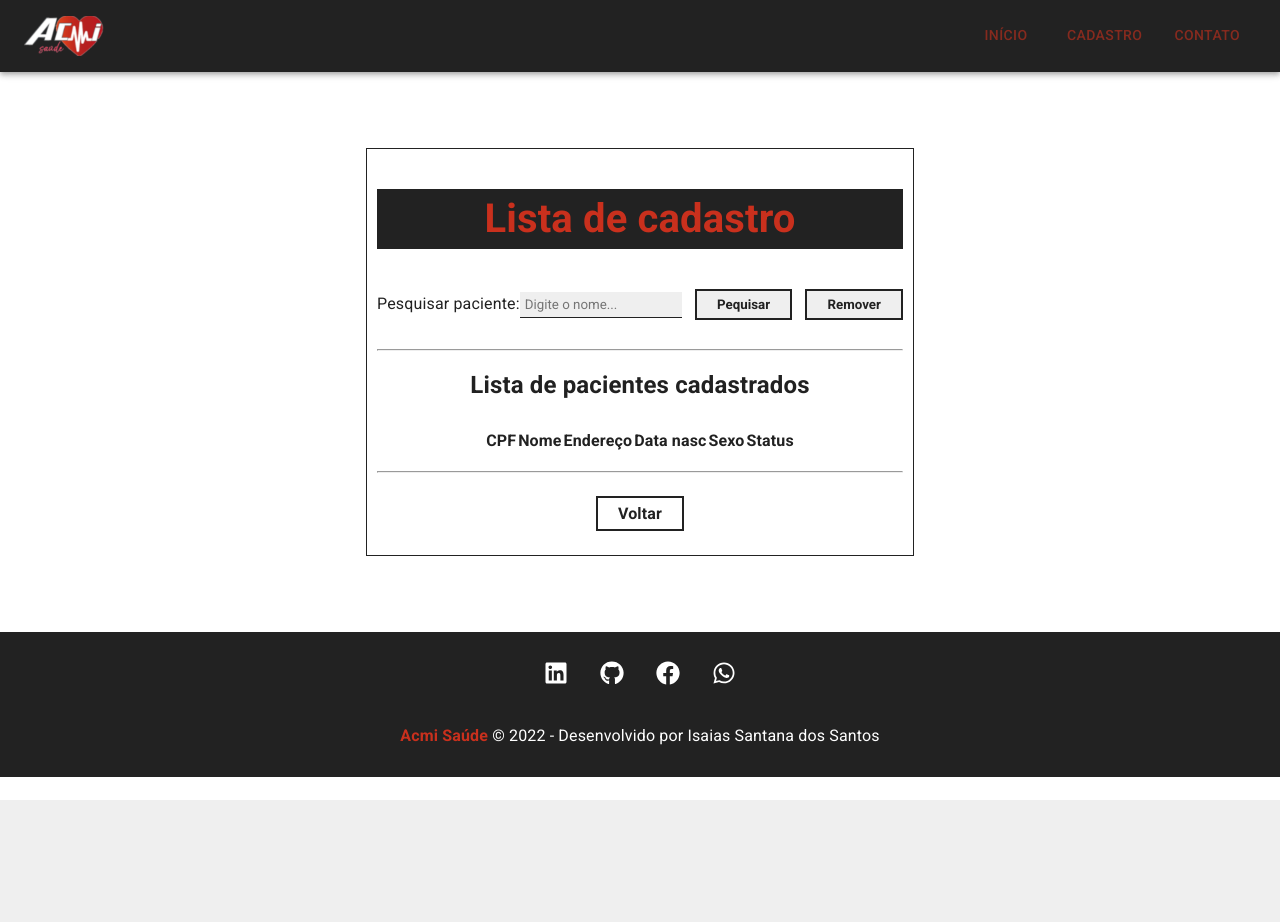
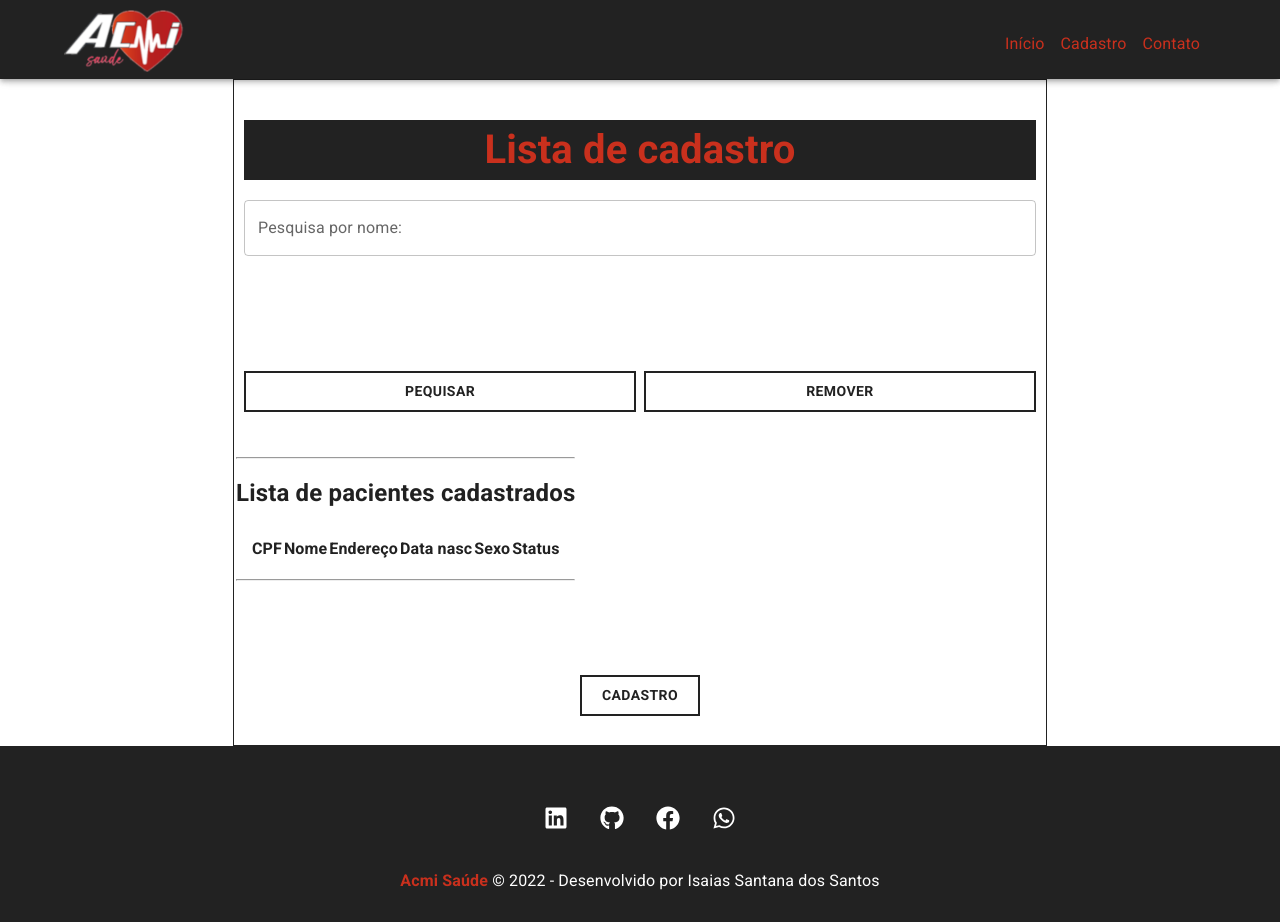
Before and after one commit to IsaiasSantanaDosSantos/Teste-desenvolvedor-jr, a React (Create React App) app: page /listar in a window 1280 px wide. Before the commit the page ends 800 px from the top, so only its background shows below. Built offline with nearby package versions, Linux system fonts and the light colour scheme.

Commit message:
feat: change size of the button register.

```diff
--- a/package.json
+++ b/package.json
@@ -3,11 +3,11 @@
   "version": "0.1.0",
   "private": true,
   "dependencies": {
-    "@emotion/react": "^11.8.1",
+    "@emotion/react": "^11.8.2",
     "@emotion/styled": "^11.8.1",
     "@material-ui/styles": "^4.11.4",
     "@mui/icons-material": "^5.5.1",
-    "@mui/material": "^5.4.3",
+    "@mui/material": "^5.5.3",
     "@mui/styled-engine-sc": "^5.4.2",
     "@testing-library/jest-dom": "^5.16.2",
     "@testing-library/react": "^12.1.3",
--- a/src/App.js
+++ b/src/App.js
@@ -4,14 +4,14 @@ import Inicio from "./components/pages/Inicio";
 import Cadastro from "./components/pages/Cadastro";
 import Contato from "./components/pages/Contato";
 import Container from "./components/layout/Container";
-//import Navbar from "./components/layout/Navbar.js";
 import Footer from "./components/layout/Footer.js";
 import Listar from "./components/pages/Listar";
+import Navbar from "./components/layout/Navbar"
 
-//O componente "NavBar estava entre o Router e o Container" no mesmo lugar onde coloquei o Header
 function App() {
   return (
     <Router>
+      <Navbar/>
       <Container customClass="min-height">
         <Routes>
           <Route path="/" element={<Inicio />} />
--- a/src/components/layout/DrawerComp.js
+++ b/src/components/layout/DrawerComp.js
@@ -1,5 +1,6 @@
 import React, { useState } from "react";
 import {
+  Container,
   Drawer,
   IconButton,
   List,
@@ -7,26 +8,39 @@ import {
   ListItemIcon,
   ListItemText,
 } from "@mui/material";
+import styles from "./DrawerComp.module.css"
+import HomeIcon from "@mui/icons-material/Home";
+import HowToRegIcon from "@mui/icons-material/HowToReg";
+import ContactPageIcon from "@mui/icons-material/ContactPage";
 import MenuIcon from "@mui/icons-material/Menu";
+import { Link } from "react-router-dom";
 
-const pages = ["Início", "Cadastro", "Contato"];
+//const pages = ["Início", "Cadastro", "Contato"];
 
 const DrawerComp = () => {
   const [openDrawer, setOpenDrawer] = useState(false);
 
   return (
-    <React.Fragment>
+    <React.Fragment sx={{ backgroundColor: "#222"}}>
       <Drawer open={openDrawer} onClose={() => setOpenDrawer(false)}>
         <List>
-          {pages.map((page, index) => (
-            <ListItemButton onClick={() => setOpenDrawer(false) } key={index}>
+            <ListItemButton onClick={() => setOpenDrawer(false)}>
               <ListItemIcon>
-                <ListItemText>{page}</ListItemText>
+              <nav className={styles.navbar}>
+                <Container>
+                  <ul className={styles.list}>
+                    <li className={styles.item}><Link to="/" >Início</Link></li>
+                    <li className={styles.item}><Link to="/cadastro" >Cadastro</Link></li>
+                    <li className={styles.item}><Link to="/contato" >Contato</Link></li>
+                </ul>
+                </Container>
+              </nav>
               </ListItemIcon>
+              <ListItemText />
             </ListItemButton>
-          ))}
         </List>
       </Drawer>
+
       <IconButton
         sx={{ color: "#fff", marginLeft: "auto" }}
         onClick={() => setOpenDrawer(!openDrawer)}
--- /dev/null
+++ b/src/components/layout/DrawerComp.module.css
@@ -0,0 +1,23 @@
+
+
+
+.list {
+  list-style: none;
+  float: right;
+  padding-top: 2em;
+}
+
+li {
+  padding-top: 2em;
+}
+
+.item a {
+  margin-right: 1em;
+  color: #c9301d;
+  text-decoration: none;
+}
+
+.item a:hover {
+  color: #6d403a;
+
+}
--- a/src/components/layout/Form.js
+++ b/src/components/layout/Form.js
@@ -1,6 +1,7 @@
 import React, { useEffect, useState } from "react";
 import { useNavigate } from "react-router-dom";
 //import { Link } from "react-router-dom";
+import styles from "./Form.module.css";
 import {
   Button,
   createTheme,
@@ -13,7 +14,8 @@ import {
   FormControlLabel,
   Radio,
 } from "@mui/material";
-
+import { style } from "@mui/system";
+import { ClassNames } from "@emotion/react";
 
 const theme = createTheme({
   palette: {
@@ -97,7 +99,7 @@ function Form() {
   };
 
   return (
-    <div>
+    <div className={styles.home_container}>
       <form name="myForm" onSubmit={armazenar}>
         <Grid container spacing={2}>
           <Grid item sm={6} xs={12}>
@@ -130,7 +132,16 @@ function Form() {
               placeholder="Digite o CPF..."
             />
           </Grid>
-
+          <Grid item sm={6} xs={12}>
+            <TextField
+              fullWidth={true}
+              name="address"
+              value={address}
+              onChange={(e) => setAddress(e.target.value)}
+              label="Endereço:"
+              placeholder="Digite o endereço..."
+            />
+          </Grid>
           <Grid item sm={6} xs={12}>
             <FormControl>
               <FormLabel id="demo-radio-buttons-group-label">Sexo:</FormLabel>
@@ -167,16 +178,6 @@ function Form() {
               </RadioGroup>
             </FormControl>
           </Grid>
-          <Grid item sm={6} xs={12}>
-            <TextField
-              fullWidth={true}
-              name="address"
-              value={address}
-              onChange={(e) => setAddress(e.target.value)}
-              label="Endereço:"
-              placeholder="Digite o endereço..."
-            />
-          </Grid>
 
           <Grid item sm={6} xs={12}>
             <FormControl
@@ -207,21 +208,38 @@ function Form() {
               </RadioGroup>
             </FormControl>
           </Grid>
-          <div>
             <ThemeProvider theme={theme}>
+              <Grid item sm={6} xs={12}>
                 <Button
+                  fullWidth={true}
+                  sx={{
+                    marginTop: "1.5em",
+                    border: "2px solid #222",
+                    padding: "6px 20px",
+                    color: "#222",
+                    fontWeight: "bold",
+                    borderRadius: "0"
+                  }}
                   variant="contained"
                   color="primary"
                   onClick={armazenar}
-                item
-                sm={6}
-                xs={12}
                 >
                   Cadastrar
                 </Button>
+              </Grid>
+              <Grid item sm={6} xs={12}>
                 <Button
+                  fullWidth={true}
+                  sx={{
+                    whiteSpace: "nowrap",
+                    marginTop: "1.5em",
+                    border: "2px solid #222",
+                    padding: "6px 20px",
+                    color: "#222",
+                    fontWeight: "bold",
+                    borderRadius: "0"
+                  }}
                   variant="contained"
-                color="primary"
                   onClick={registerList}
                   item
                   sm={6}
@@ -229,8 +247,8 @@ function Form() {
                 >
                   Lista de cadastro
                 </Button>
+              </Grid>
             </ThemeProvider>
-          </div>
         </Grid>
       </form>
     </div>
--- a/src/components/layout/Form.module.css
+++ b/src/components/layout/Form.module.css
@@ -1,4 +1,3 @@
-
 
 /*
 .init label {
@@ -10,27 +9,29 @@
   border-bottom: 1px solid #222;
   background-color: #efefef;
 }
+*/
 
-.init button {
-  margin-top: 1.5em;
+.home_container button {
   border: 2px solid #222;
-  padding: 6px 20px;
+  padding: 6px;
   text-decoration: none;
   color: #222;
   font-weight: bold;
   border-radius: 0;
 }
-.init button:hover {
+
+.home_container button:hover {
   color: #c9301d;
   background-color: #222;
   border: 2px solid #c9301d;
   box-shadow: 3px 4px 8px #222;
 }
-
-.init button:active {
+.home_container button:active {
   box-shadow: 3px 4px 8px #c9301d;
 }
 
+
+/*
 .init a {
   text-decoration: none;
   margin-top: 1.5em;
@@ -51,5 +52,4 @@
 .init div {
   margin-bottom: 0.8em;
 }
-
 */
--- a/src/components/layout/Navbar.js
+++ b/src/components/layout/Navbar.js
@@ -1,4 +1,5 @@
 import React, { useState } from "react";
+import { Link } from "react-router-dom";
 import {
   AppBar,
   Tab,
@@ -8,9 +9,12 @@ import {
   useMediaQuery,
   useTheme,
   Avatar,
+  Container,
 } from "@mui/material";
 import DrawerComp from "./DrawerComp";
-//import { Route, Routes, useNavigate } from "react-router-dom";
+import logo from "../../img/logo-acmi.png";
+import styles from "./Navbar.module.css";
+import { useNavigate } from "react-router-dom";
 
 import Cadastro from "../pages/Cadastro";
 
@@ -23,58 +27,45 @@ const MenuLateral = () => {
 
   const isMath = useMediaQuery(theme.breakpoints.down("sm"));
 
-  //Routes
-  function changeToInitialPage() {
-    window.location.href = "http://localhost:3000";
-  }
-
-  function changeToRegisterPage() {
-    window.location.href = "http://localhost:3000/cadastro";
-  }
-  function changeToContactPage() {
-    window.location.href = "http://localhost:3000/contato";
-  }
-
   /*
 Este bloco estava entre a tag Tabs:
 {pages.map((page, index) => (
   <Tab key={index} label={page} />
-))}
+
+
  */
   return (
     <React.Fragment>
       <AppBar sx={{ background: "#222" }} position="sticky">
         <Toolbar>
-          <Avatar
-            sx={{
-              marginRight: "auto",
-              width: 80,
-              height: 40,
-              marginTop: 2,
-              marginBottom: 2,
-            }}
-            alt="Acmi Saúde"
-            src="/logo-acmi.png"
-            variant="square"
-          ></Avatar>
           {isMath ? (
             <>
+              <Link to="/">
+                <img src={logo} alt="Acmi Saúde"></img>
+              </Link>
               <Typography></Typography>
               <DrawerComp />
             </>
           ) : (
             <>
-              <Tabs
-                sx={{ marginLeft: "auto", color: "#C9301D" }}
-                textColor="inherit"
-                value={value}
-                onChange={(e, value) => setValue(value)}
-                indicatorColor="primary"
-              >
-                <Tab label="Início" onClick={changeToInitialPage} />
-                <Tab label="Cadastro" onClick={changeToRegisterPage} />
-                <Tab label="Contato" onClick={changeToContactPage} />
-              </Tabs>
+              <nav className={styles.navbar}>
+                <Container>
+                  <Link to="/">
+                    <img src={logo} alt="Acmi Saúde"></img>
+                  </Link>
+                  <ul className={styles.list}>
+                    <li className={styles.item}>
+                      <Link to="/">Início</Link>
+                    </li>
+                    <li className={styles.item}>
+                      <Link to="/cadastro">Cadastro</Link>
+                    </li>
+                    <li className={styles.item}>
+                      <Link to="/contato">Contato</Link>
+                    </li>
+                  </ul>
+                </Container>
+              </nav>
             </>
           )}
         </Toolbar>
--- /dev/null
+++ b/src/components/layout/Navbar.module.css
@@ -0,0 +1,24 @@
+.navbar {
+  display: flex;
+  width: 100%;
+
+}
+img {
+  margin-top: 10px;
+}
+
+.list {
+  display: flex;
+  list-style: none;
+  float: right;
+}
+
+.item a {
+  margin-right: 1em;
+  color: #c9301d;
+  text-decoration: none;
+}
+
+.item a:hover {
+  color: #6d403a;
+}
--- a/src/components/pages/Inicio.js
+++ b/src/components/pages/Inicio.js
@@ -36,7 +36,7 @@ function Inicio() {
       </h1>
       <p>Cuidar de você. Esse é o nosso plano!</p>
       <ThemeProvider theme={theme} >
-        <Button variant="contained"color="primary" onClick={goRegister}>Cadastre-se
+        <Button sx={{whiteSpace: "nowrap"}} variant="contained"color="primary" onClick={goRegister}>Cadastre-se
         </Button>
       </ThemeProvider>
       <Card variant="underline" item sm={12}>
--- a/src/components/pages/Listar.js
+++ b/src/components/pages/Listar.js
@@ -1,12 +1,18 @@
 import React, { useEffect, useState } from "react";
-import { Button, createTheme, ThemeProvider } from "@mui/material";
-import { Link } from "react-router-dom";
+import {
+  Button,
+  createTheme,
+  Grid,
+  TextField,
+  ThemeProvider,
+} from "@mui/material";
+import { useNavigate } from "react-router-dom";
 
 import styles from "./Listar.module.css";
 
 //Tests
 let patientRecord;
-let eu;
+let patient;
 let codigo;
 
 function Listar() {
@@ -18,6 +24,8 @@ function Listar() {
   const show = () => setShowListRegister(true);
 
   const listaDePacientes = JSON.parse(localStorage.getItem("dadosPac")) || [];
+
+  const navigate = useNavigate();
 
   const theme = createTheme({
     palette: {
@@ -57,7 +65,7 @@ function Listar() {
           confirm = `"${i.name}" esta cadastrado`;
           patientRecord = JSON.stringify(i);
 
-          eu =
+          patient =
             "Nome: " +
             i.name +
             "<br>CPF: " +
@@ -131,29 +139,65 @@ function Listar() {
   }, [])
 */
 
+  function backRegistrationPage() {
+    navigate("/cadastro");
+  }
+
   return (
     <div className={styles.init}>
-      <div>
       <h1>Lista de cadastro</h1>
-        <div>
-          <label>
-            Pesquisar paciente:
-            <input
-              type="search"
-              placeholder="Digite o nome..."
+      <Grid container spacing={1}>
+        <Grid item sm={12} xs={12}>
+          <TextField
+            fullWidth={true}
+            name="name"
             value={nameSearch}
             onChange={(e) => setNameSearch(e.target.value)}
+            label="Pesquisa por nome:"
+            placeholder="Digite o nome completo..."
           />
-          </label>
-          <button onClick={search}>Pequisar</button>
-          <button onClick={remove}>Remover</button>
-        </div>
-        {showSearch ? ( //Se confirma null
+        </Grid>
+        <Grid item sm={6} xs={12}>
+          <Button
+            fullWidth={true}
+            sx={{
+              whiteSpace: "nowrap",
+              marginTop: "1.5em",
+              border: "2px solid #222",
+              padding: "6px 20px",
+              color: "#222",
+              fontWeight: "bold",
+              borderRadius: "0",
+            }}
+            onClick={search}
+          >
+            Pequisar
+          </Button>
+        </Grid>
+        <Grid item sm={6} xs={12}>
+          <Button
+            fullWidth={true}
+            sx={{
+              whiteSpace: "nowrap",
+              marginTop: "1.5em",
+              border: "2px solid #222",
+              padding: "6px 20px",
+              color: "#222",
+              fontWeight: "bold",
+              borderRadius: "0",
+            }}
+            onClick={remove}
+          >
+            Remover
+          </Button>
+        </Grid>
+        {showSearch ? (
+          <Grid item sm={6} xs={12}>
             <div className={styles.toSearch}>
               <hr></hr>
               <h2>Paciente pesquisado</h2>
 
-            <div dangerouslySetInnerHTML={{ __html: eu }}></div>
+              <div dangerouslySetInnerHTML={{ __html: patient }}></div>
 
               <hr></hr>
               <div>
@@ -167,8 +211,9 @@ function Listar() {
                 </ThemeProvider>
               </div>
             </div>
+          </Grid>
         ) : null}
-        {showListRegister ? ( //Se confirma null
+        {showListRegister ? (
           <div id="listaCadastro">
             <hr></hr>
             <h2>Lista de pacientes cadastrados</h2>
@@ -199,10 +244,23 @@ function Listar() {
             <hr></hr>
           </div>
         ) : null}
-      </div>
-      <div>
-        <Link to="/">Voltar</Link>
-      </div>
+      </Grid>
+      <Grid item sm={6} xs={12}>
+        <Button
+          sx={{
+            whiteSpace: "nowrap",
+            marginTop: "1.5em",
+            border: "2px solid #222",
+            padding: "6px 20px",
+            color: "#222",
+            fontWeight: "bold",
+            borderRadius: "0",
+          }}
+          onClick={backRegistrationPage}
+        >
+          Cadastro
+        </Button>
+      </Grid>
     </div>
   );
 }
--- a/src/components/pages/Listar.module.css
+++ b/src/components/pages/Listar.module.css
@@ -31,12 +31,7 @@
   box-shadow: 3px 4px 8px #222;
 }
 
-.init input {
-  padding: 5px;
-  border: none;
-  border-bottom: 1px solid #222;
-  background-color: #efefef;
-}
+
 
 .init div {
   margin-bottom: 1.8em;
--- a/src/index.js
+++ b/src/index.js
@@ -4,14 +4,12 @@ import "./index.css";
 import App from "./App";
 import reportWebVitals from "./reportWebVitals";
 import { CssBaseline } from "@mui/material";
-import Navbar from "./components/layout/Navbar"
 
 
 
 ReactDOM.render(
   <React.StrictMode>
     <CssBaseline />
-    <Navbar />
     <App />
   </React.StrictMode>,
   document.getElementById("root")
```
Also changed, not shown: src/img/logo-acmi.png (added), 1 other file (tests, documents, lock files or other folders). Lines whose indentation alone changed are shown as unchanged.
